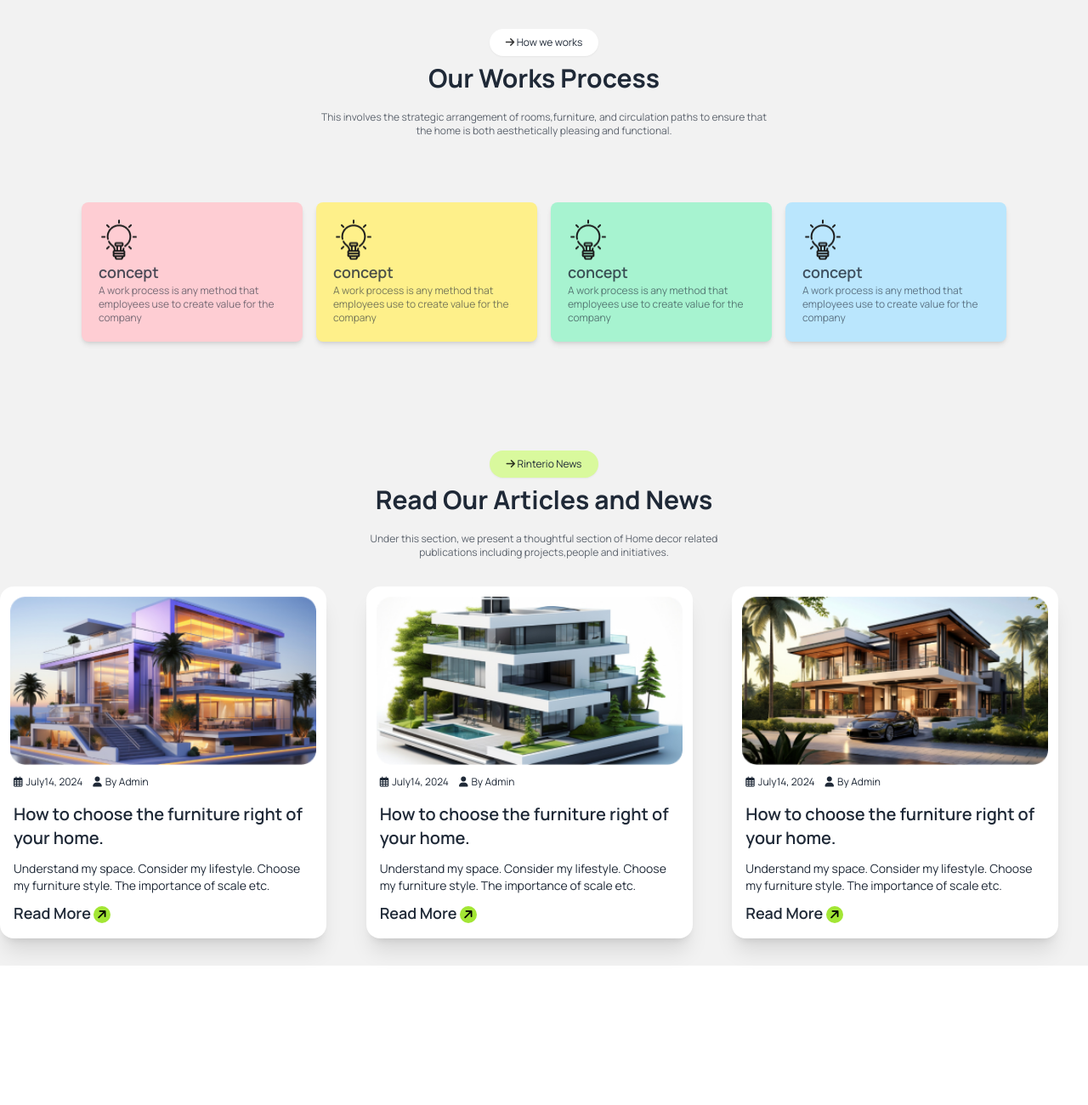
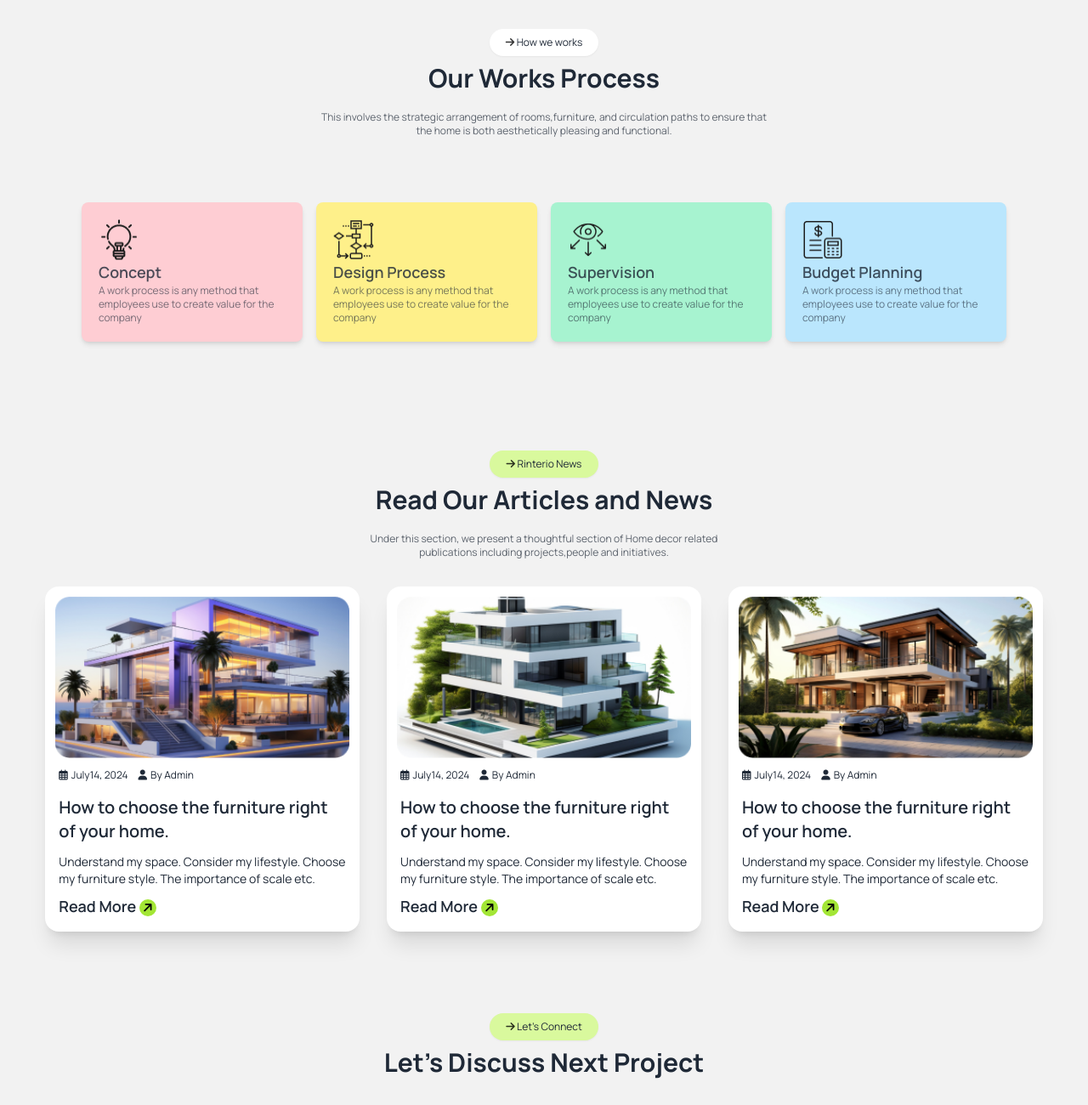
Before and after one commit to sharmin112195/assignment-three, a plain HTML site: page index.html in a window 1280 px wide. Shown: the part 1688-2988 px from the top of the page at 85% size. Before the commit the page ends 2888 px from the top, so only its background shows below. Drawn offline with nearby package versions, Linux system fonts and the light colour scheme.

Commit message:
project discuss section staed

```diff
--- a/index.html
+++ b/index.html
@@ -172,25 +172,25 @@
               <!-- card-1 -->
               <div class="bg-rose-200 shadow-md rounded-lg overflow-hidden p-5">
                 <img class="w-12 h-12" src="./assets/concept.png" alt="">
-                  <h4 class="text-lg font-semibold opacity-80">concept</h4>
+                  <h4 class="text-lg font-semibold opacity-80">Concept</h4>
                   <p class="text-xs opacity-60">A work process is any method that employees use to create value for the company</p>
               </div>
                 <!-- card-2 -->
               <div class="bg-yellow-200 shadow-md rounded-lg overflow-hidden p-5">
-                <img class="w-12 h-12" src="./assets/concept.png" alt="">
-                  <h4 class="text-lg font-semibold opacity-80">concept</h4>
+                <img class="w-12 h-12" src="./assets/flow-chart.png" alt="">
+                  <h4 class="text-lg font-semibold opacity-80">Design Process</h4>
                   <p class="text-xs opacity-60">A work process is any method that employees use to create value for the company</p>
               </div>
               <!-- card-3 -->
               <div class="bg-emerald-200 shadow-md rounded-lg overflow-hidden p-5">
-                <img class="w-12 h-12" src="./assets/concept.png" alt="">
-                  <h4 class="text-lg font-semibold opacity-80">concept</h4>
+                <img class="w-12 h-12" src="./assets/vision.png" alt="">
+                  <h4 class="text-lg font-semibold opacity-80">Supervision</h4>
                   <p class="text-xs opacity-60">A work process is any method that employees use to create value for the company</p>
               </div>
               <!-- card-4 -->
               <div class="bg-sky-200 shadow-md rounded-lg overflow-hidden p-5">
-                <img class="w-12 h-12" src="./assets/concept.png" alt="">
-                  <h4 class="text-lg font-semibold opacity-80">concept</h4>
+                <img class="w-12 h-12" src="./assets/budget-planning.png" alt="">
+                  <h4 class="text-lg font-semibold opacity-80">Budget Planning</h4>
                   <p class="text-xs opacity-60">A work process is any method that employees use to create value for the company</p>
               </div>
             </div>
@@ -209,9 +209,9 @@
             <p class="py-3 text-xs opacity-70 overflow-hidden">Under this section, we present a thoughtful section of Home decor related<br> publications including projects,people and initiatives.</p>
            </div>
            <!-- card -->
-           <div class="grid grid-cols-1 lg:grid-cols-3 gap-3 pt-5 w-full mx-auto">
+           <div class="grid grid-cols-1 lg:grid-cols-3 gap-8 pt-5 w-11/12 mx-auto">
            <!-- first card -->
-            <div class="card card-compact bg-base-100 w-96 shadow-xl">
+            <div class="card card-compact bg-base-100 w-full shadow-xl">
               <img class="p-3" src="./assets/article1.png" alt="">
               <div class="flex gap-3 px-4">
                 <div class="flex gap-1">
@@ -234,7 +234,7 @@
 
            <!-- second card -->
 
-            <div class="card card-compact bg-base-100 w-96 shadow-xl">
+            <div class="card card-compact bg-base-100 w-full shadow-xl">
               <img class="p-3" src="./assets/article2.png" alt="">
               <div class="flex gap-3 px-4">
                 <div class="flex gap-1">
@@ -256,7 +256,7 @@
             </div>
            <!-- third card -->
 
-            <div class="card card-compact bg-base-100 w-96 shadow-xl">
+            <div class="card card-compact bg-base-100 w-full shadow-xl">
               <img class="p-3" src="./assets/article3.png" alt="">
               <div class="flex gap-3 px-4">
                 <div class="flex gap-1">
@@ -278,6 +278,16 @@
             </div>
            </div>
         </section>
+
+        <!-- let's Discuss section -->
+         <section>
+          <div class="text-center">
+            <button class="bg-lime-200 w-32 h-8 rounded-2xl shadow-sm text-xs"><i class="fa-solid fa-arrow-right text-xs text-center text-black opacity-80"></i> Let's Connect
+            </button>
+            <h2 class="text-3xl font-bold py-2">Let's Discuss Next Project</h2>
+            <p class="py-3 text-xs opacity-70 overflow-hidden"></p>
+           </div>
+         </section>
     </main>
 </body>
 </html>
```
